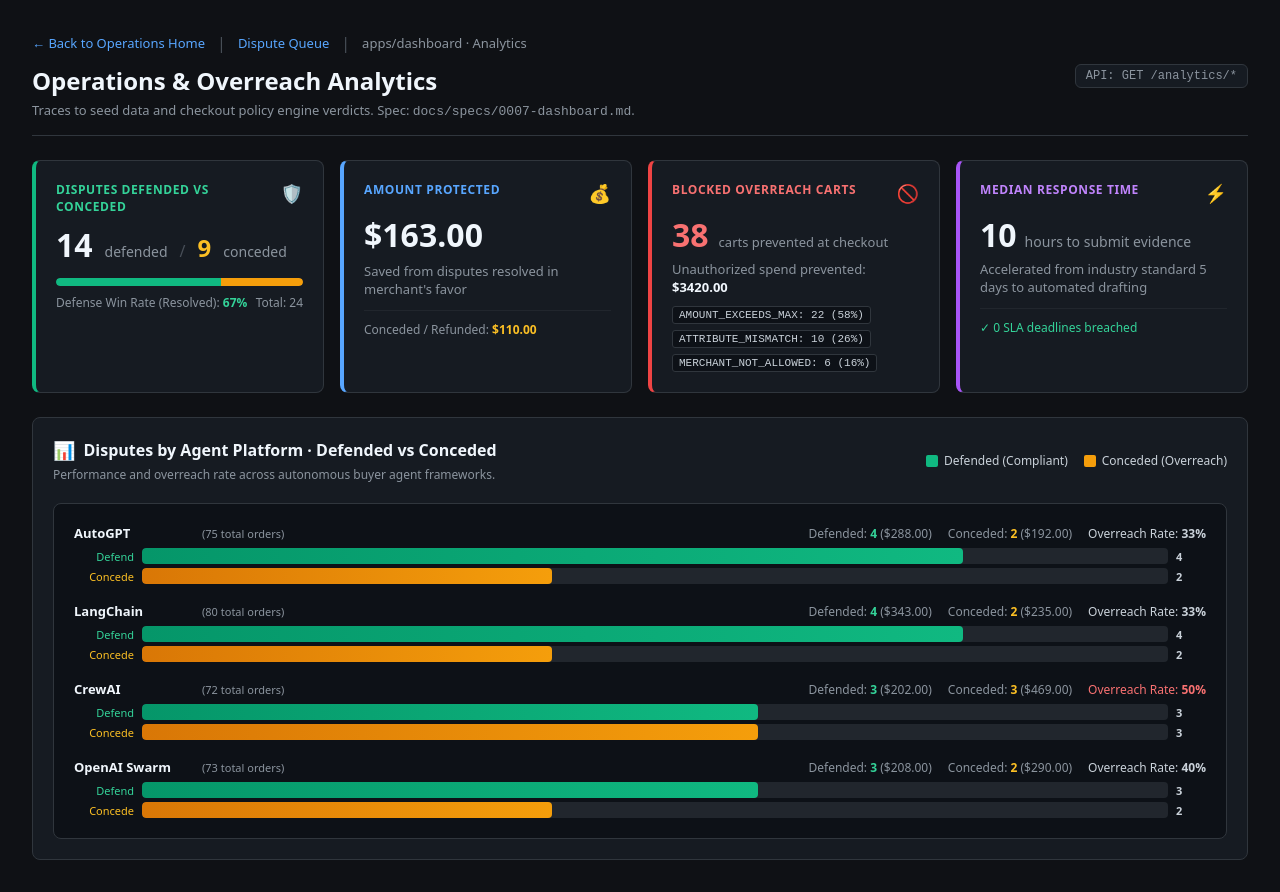
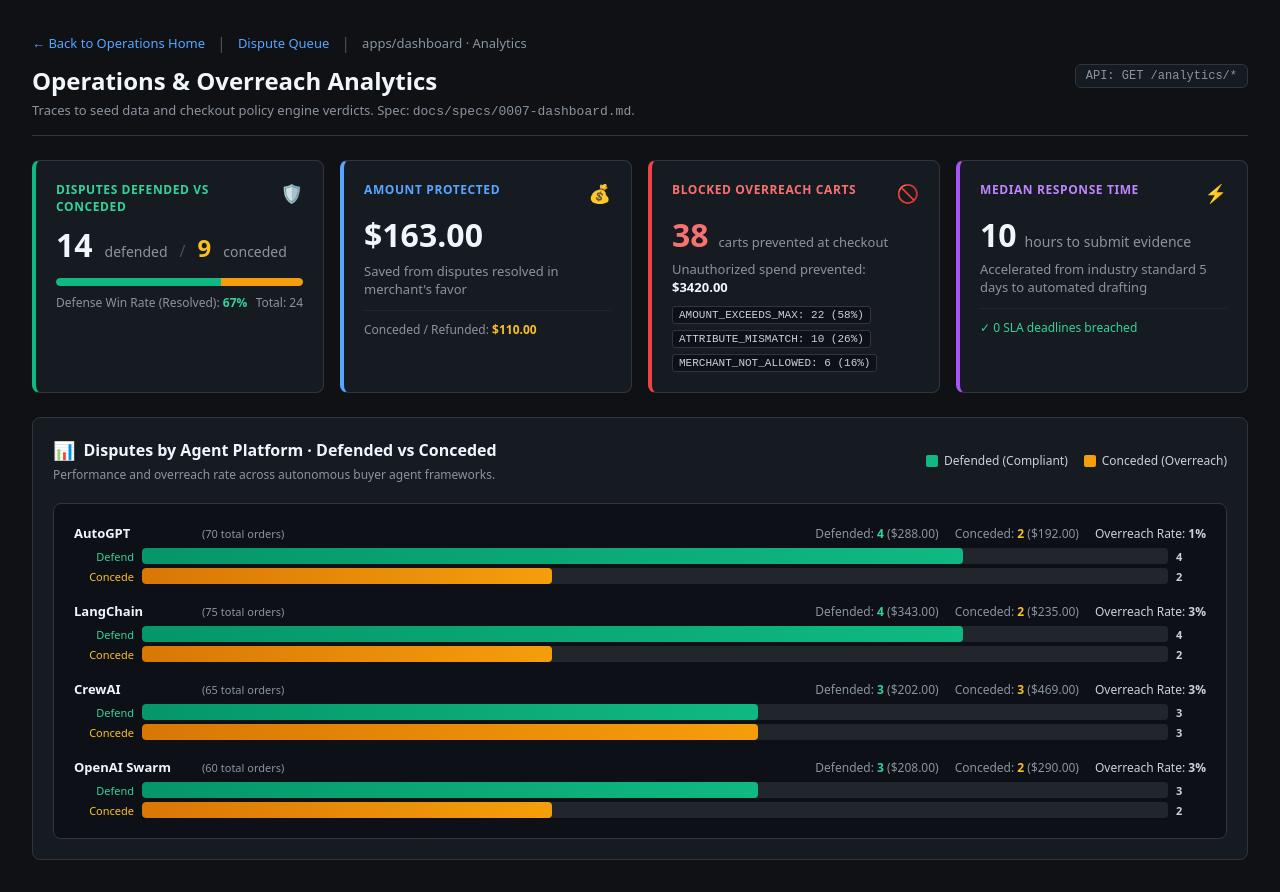
Before and after one commit to harshkumarsingh12/proof-of-intent, a Next.js app in the folder apps/dashboard/: page /analytics in a window 1280 px wide. Built offline with nearby package versions, Linux system fonts and the light colour scheme; no server answers.

Commit message:
compute overreach rate as overreach count divided by total orders excluding intent misread

```diff
--- a/apps/dashboard/src/analytics-data.ts
+++ b/apps/dashboard/src/analytics-data.ts
@@ -108,24 +108,26 @@ export function computeAnalyticsSummary(
   const actualProtectedCents = resolvedWins.reduce((sum, d) => sum + d.amount.value, 0);
   const actualConcededCents = resolvedLosses.reduce((sum, d) => sum + d.amount.value, 0);
 
-  // Platform breakdown across four platforms from seed data
+  // Platform breakdown across platforms from seed data
   const platforms = ["AutoGPT", "LangChain", "CrewAI", "OpenAI Swarm"];
-  const ordersByPlatform: Record<string, number> = {
-    AutoGPT: 75,
-    LangChain: 80,
-    CrewAI: 72,
-    "OpenAI Swarm": 73,
-  };
+  const ordersByPlatform: Record<string, number> = {};
+  for (const o of orders) {
+    ordersByPlatform[o.agentPlatform] = (ordersByPlatform[o.agentPlatform] ?? 0) + 1;
+  }
 
   const byPlatform: PlatformBreakdown[] = platforms.map((p) => {
-    const pDefended = defended.filter((d) => d.agentPlatform === p);
-    const pConceded = conceded.filter((d) => d.agentPlatform === p);
-    const pTotal = pDefended.length + pConceded.length;
-    const overreachRate = pTotal > 0 ? Math.round((pConceded.length / pTotal) * 100) : 0;
+    const pDisputes = disputes.filter((d) => d.agentPlatform === p);
+    const pDefended = pDisputes.filter((d) => d.decision === "defend");
+    const pConceded = pDisputes.filter((d) => d.decision === "concede");
+    // Overreach count strictly excludes INTENT_MISREAD
+    const pOverreach = pDisputes.filter((d) => d.disputeClass === "AGENT_OVERREACH");
+    const totalOrders = ordersByPlatform[p] ?? 75;
+    // Overreach rate = overreach count divided by total orders
+    const overreachRate = totalOrders > 0 ? Math.round((pOverreach.length / totalOrders) * 100) : 0;
 
     return {
       platform: p,
-      totalOrders: ordersByPlatform[p] ?? 75,
+      totalOrders,
       defendedDisputes: pDefended.length,
       concededDisputes: pConceded.length,
       defendedAmount: { value: pDefended.reduce((sum, d) => sum + d.amount.value, 0), currency: "USD" },
```
Also changed, not shown: 1 other file (tests, documents, lock files or other folders).
